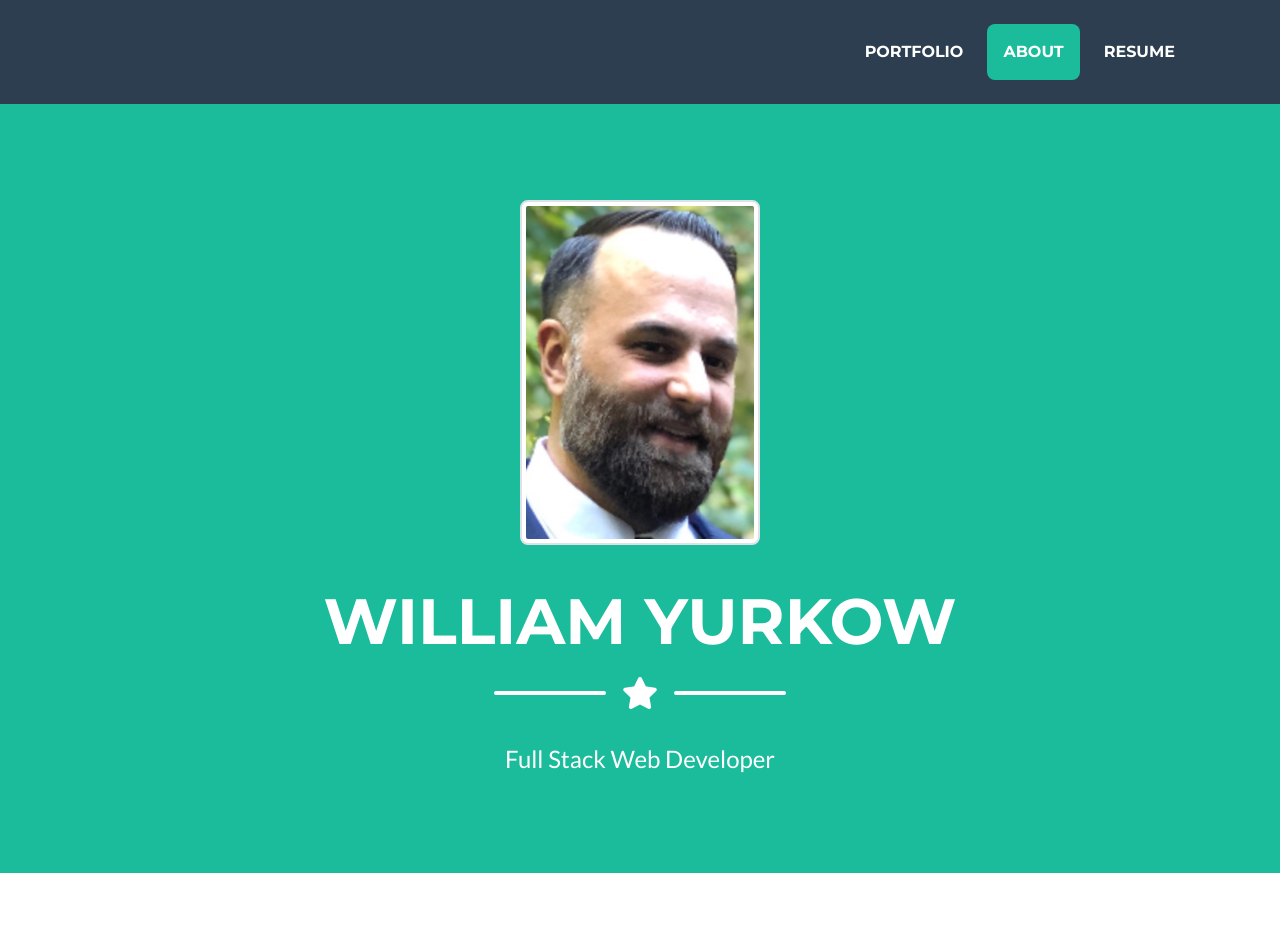
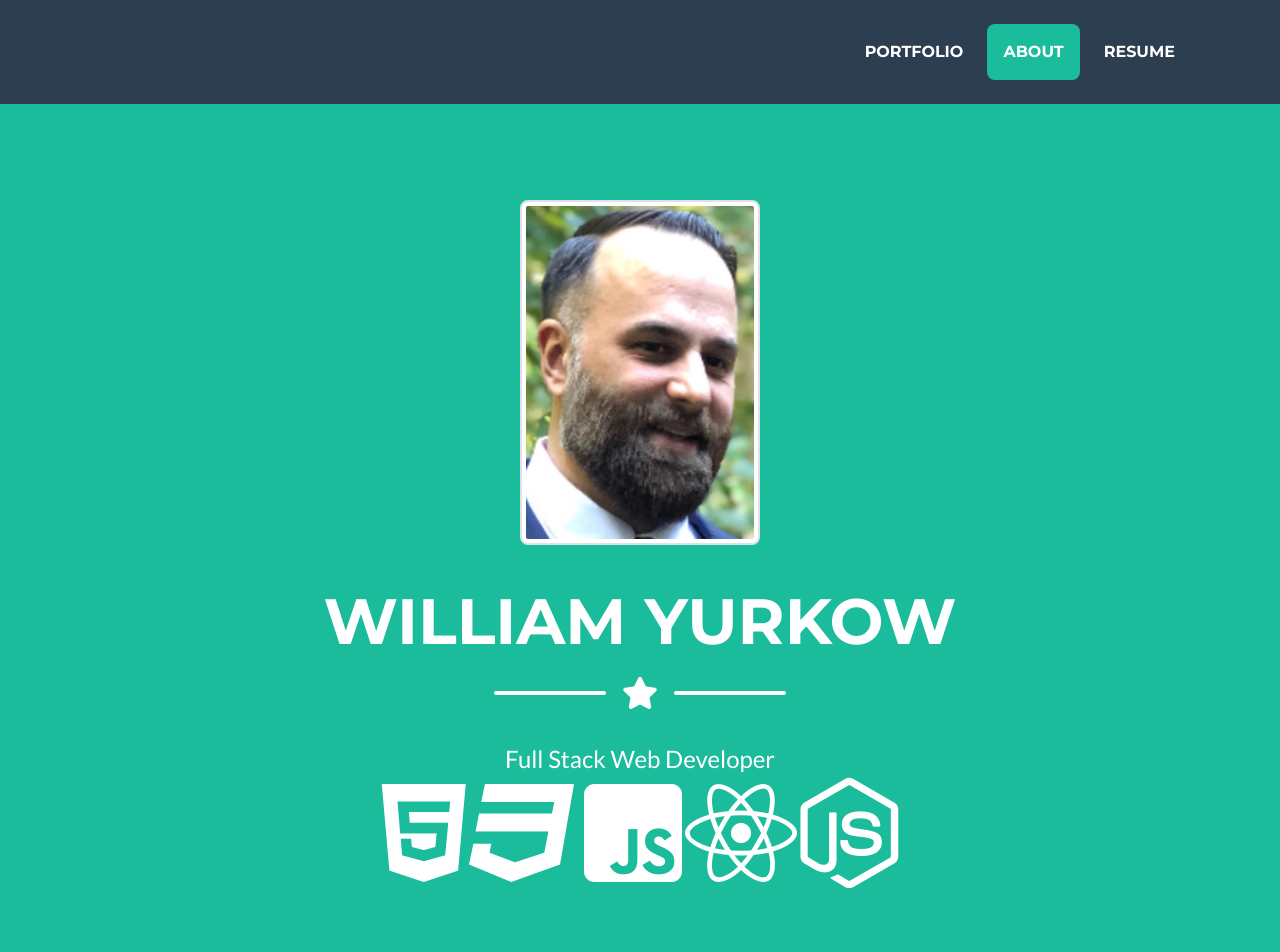
Before and after one commit to williamyurkow/williamyurkow.github.io., a website with bundled scripts: page index.html in a window 1280 px wide. Shown: the top 952 px of the page. Built offline with nearby package versions, Linux system fonts and the light colour scheme.

Commit message:
adding buttons for github and skill icons using font awesome

```diff
--- a/index.html
+++ b/index.html
@@ -53,7 +53,6 @@
             <li class="nav-item mx-0 mx-lg-1">
               <a class="nav-link py-3 px-0 px-lg-3 rounded js-scroll-trigger"
                 href="https://docs.google.com/document/d/e/2PACX-1vQQfi9Z2MAkGQjS14vn4o3fJYNwxM9qD4bQiyK6GWkwuLzy-4zOzvr6J7vVmu3nV9Om4wG0dlrZB0OQ/pub?embedded=true">Resume</a>
-
             </li>
           </ul>
         </div>
@@ -83,7 +82,26 @@
         <!-- Masthead Subheading -->
         <p class="masthead-subheading font-weight-light mb-0">Full Stack Web
           Developer</p>
+        <div>
+          <a>
+            <i class="fab fa-html5 fa-7x"></i>
+          </a>
+          <a>
+            <i class="fab fa-css3 fa-7x"></i>
+          </a>
+          <a>
+            <i class="fab fa-js-square fa-7x"></i>
+          </a>
+          <a>
+            <i class="fab fa-react fa-7x"></i>
+          </a>
 
+          <a>
+            <i class="fab fa-node-js fa-7x"></i>
+          </a>
+
+
+        </div>
       </div>
     </header>
 
@@ -218,6 +236,10 @@
             <a class="btn btn-outline-light btn-social mx-1"
               href="https://www.linkedin.com/in/william-yurkow-481b1a113/">
               <i class="fab fa-fw fa-linkedin-in"></i>
+            </a>
+            <a class="btn btn-outline-light btn-social mx-1"
+              href="https://github.com/williamyurkow">
+              <i class="fab fa-fw fa-github"></i>
             </a>
           </div>
 
```
